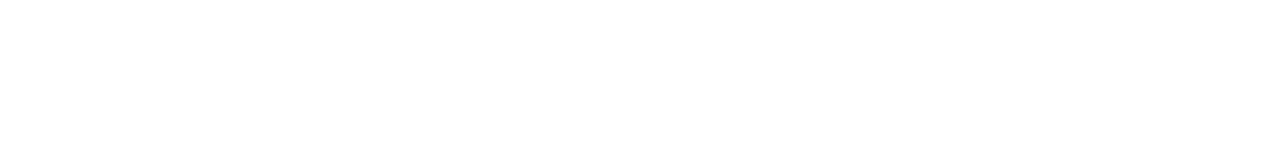
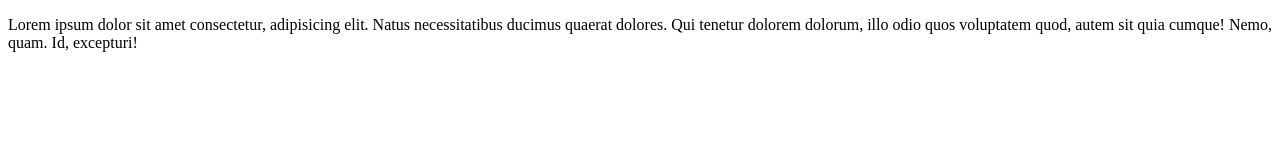
Before and after one commit to Mark-Tobi/Myfirstwwebsite, a plain HTML site: page about.html in a window 1280 px wide. Drawn offline with Linux system fonts and the light colour scheme.

Commit message:
modified the about us page

```diff
--- a/about.html
+++ b/about.html
@@ -6,6 +6,6 @@
    <title>Document</title>
 </head>
 <body>
-
+   <p>Lorem ipsum dolor sit amet consectetur, adipisicing elit. Natus necessitatibus ducimus quaerat dolores. Qui tenetur dolorem dolorum, illo odio quos voluptatem quod, autem sit quia cumque! Nemo, quam. Id, excepturi!</p>
 </body>
 </html>
```
Also changed, not shown: index.html (+1 -0 lines).
